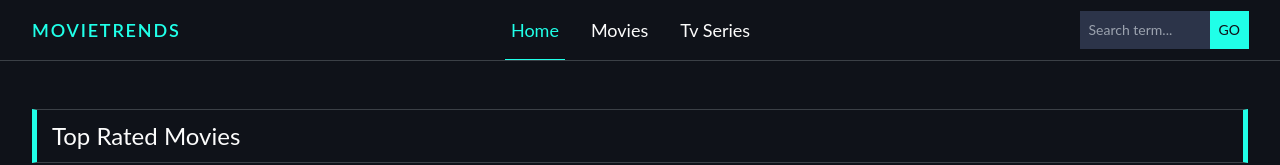
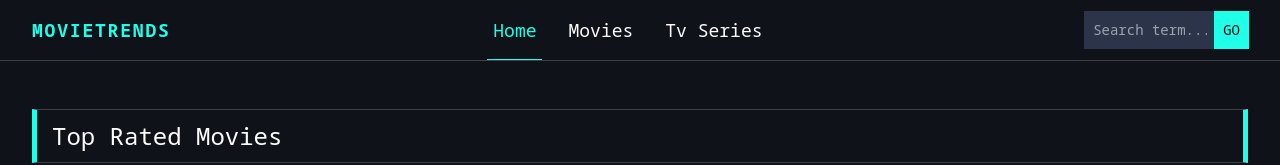
Before and after one commit to GeorgiosDoudouliakis/movie-trends, a Vue app: page / in a window 1280 px wide. Shown: the top 165 px of the page. Built offline with nearby package versions, Linux system fonts and the light colour scheme; no server answers.

Commit message:
Change font family

```diff
--- a/tailwind.config.js
+++ b/tailwind.config.js
@@ -9,7 +9,7 @@ module.exports = {
     },
     extend: {
       fontFamily: {
-        sans: ['Lato', 'sans-serif']
+        sans: ['Noto Sans Mono', 'monospace']
       }
     },
   },
```
